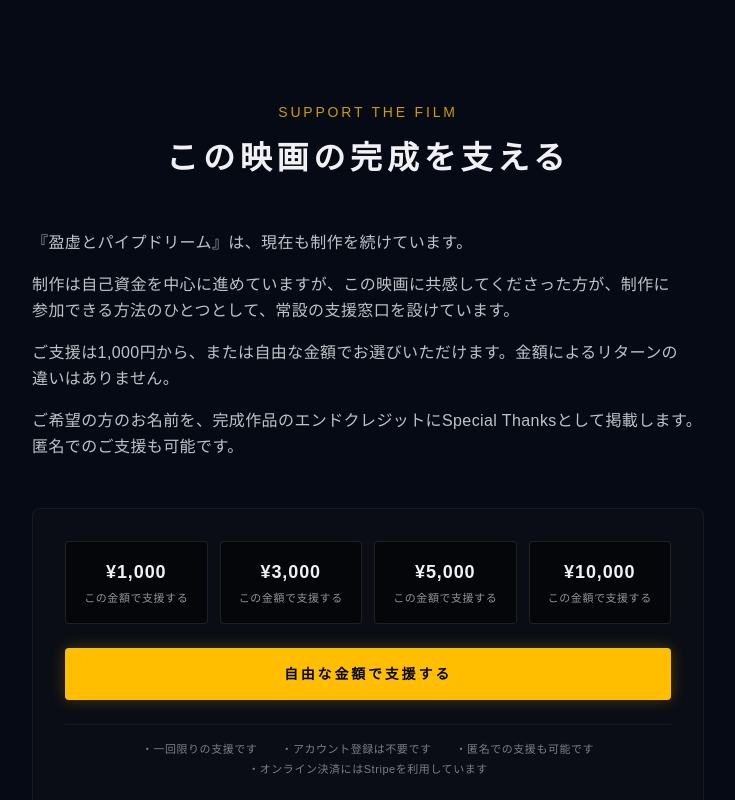
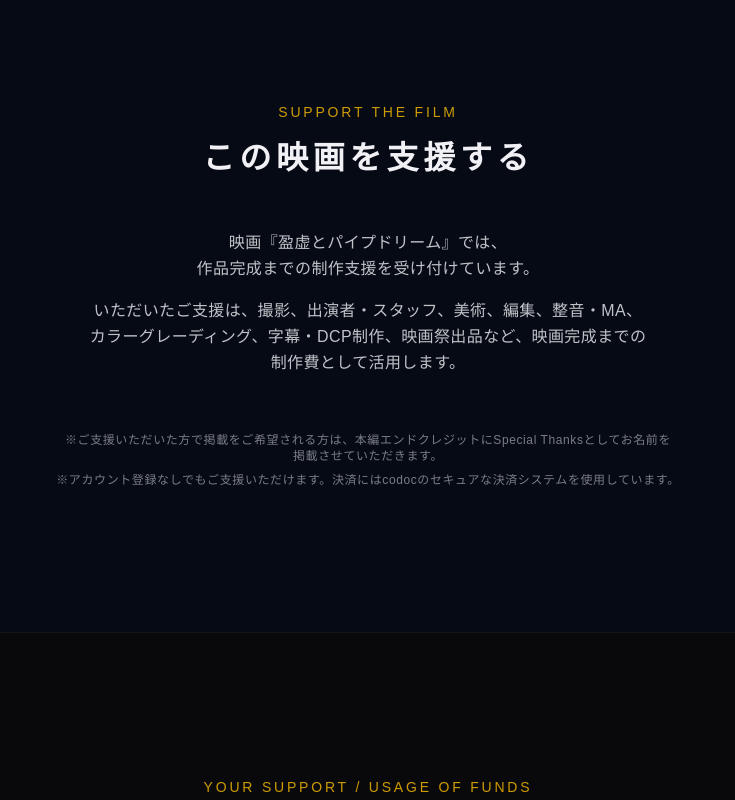
Before and after one commit to kdkmsy1016-ops/pipedream, a Next.js app: page / in a window 1280 px wide. Shown: the part 7060-7860 px from the top of the page, without its empty margins (272-1007 px from the left). Built offline with nearby package versions, Linux system fonts and the light colour scheme.

Commit message:
feat(codoc): integrate codoc chip widget into support section for test environment

```diff
--- a/app/components/SupportSection.tsx
+++ b/app/components/SupportSection.tsx
@@ -1,27 +1,10 @@
 "use client";
-
-import { motion } from "framer-motion";
-import { STRIPE_PAYMENT_LINKS } from "../config/supportConfig";
 
 interface SupportSectionProps {
   id?: string;
 }
 
 export default function SupportSection({ id = "support" }: SupportSectionProps) {
-  const fixedOptions = [
-    { label: "¥1,000", url: STRIPE_PAYMENT_LINKS.yen1000 },
-    { label: "¥3,000", url: STRIPE_PAYMENT_LINKS.yen3000 },
-    { label: "¥5,000", url: STRIPE_PAYMENT_LINKS.yen5000 },
-    { label: "¥10,000", url: STRIPE_PAYMENT_LINKS.yen10000 },
-  ];
-
-  const footnotes = [
-    "一回限りの支援です",
-    "アカウント登録は不要です",
-    "匿名での支援も可能です",
-    "オンライン決済にはStripeを利用しています"
-  ];
-
   return (
     <section id={id} className="bg-background py-20 sm:py-24 md:py-36 px-4 sm:px-6 border-t border-white/5 relative overflow-hidden font-serif">
       <div className="max-w-2xl w-full mx-auto space-y-10 sm:space-y-12">
@@ -32,75 +15,40 @@ export default function SupportSection({ id = "support" }: SupportSectionProps)
             Support The Film
           </p>
           <h2 className="text-[clamp(1.35rem,4.5vw,2rem)] font-bold tracking-wide md:tracking-[0.15em] text-foreground text-balanced">
-            この映画の完成を支える
+            この映画を支援する
           </h2>
         </div>
 
-        {/* Explanation Text First */}
-        <div className="space-y-4 text-foreground/80 leading-relaxed text-sm md:text-base tracking-normal sm:tracking-wide text-justify md:text-left text-auto-phrase">
+        {/* Explanation Text */}
+        <div className="space-y-4 text-foreground/80 leading-relaxed text-sm md:text-base tracking-normal sm:tracking-wide text-justify md:text-center max-w-xl mx-auto text-auto-phrase">
           <p>
-            『盈虚とパイプドリーム』は、現在も制作を続けています。
+            映画『盈虚とパイプドリーム』では、<br className="hidden sm:inline" />
+            作品完成までの制作支援を受け付けています。
           </p>
           <p>
-            制作は自己資金を中心に進めていますが、この映画に共感してくださった方が、制作に参加できる方法のひとつとして、常設の支援窓口を設けています。
-          </p>
-          <p>
-            ご支援は1,000円から、または自由な金額でお選びいただけます。金額によるリターンの違いはありません。
-          </p>
-          <p>
-            ご希望の方のお名前を、完成作品のエンドクレジットにSpecial Thanksとして掲載します。匿名でのご支援も可能です。
+            いただいたご支援は、撮影、出演者・スタッフ、美術、編集、整音・MA、カラーグレーディング、字幕・DCP制作、映画祭出品など、映画完成までの制作費として活用します。
           </p>
         </div>
 
-        {/* Minimal Amount Selection UI */}
-        <motion.div
-          initial={{ opacity: 0, y: 15 }}
-          whileInView={{ opacity: 1, y: 0 }}
-          viewport={{ once: true }}
-          transition={{ duration: 0.6 }}
-          className="bg-zinc-900/30 border border-white/5 rounded-lg p-4 sm:p-6 md:p-8 space-y-5 sm:space-y-6"
-        >
-          {/* 4 Fixed Amount Buttons */}
-          <div className="grid grid-cols-2 sm:grid-cols-4 gap-2.5 sm:gap-3">
-            {fixedOptions.map((opt) => (
-              <a
-                key={opt.label}
-                href={opt.url}
-                target="_blank"
-                rel="noopener noreferrer"
-                className="group min-h-[58px] sm:min-h-[64px] flex flex-col items-center justify-center py-3 sm:py-4 px-2 sm:px-3 bg-black/50 hover:bg-[#ffbf00]/10 border border-white/10 hover:border-[#ffbf00]/50 text-foreground hover:text-[#ffbf00] transition-all duration-200 rounded text-center active:scale-[0.98]"
-              >
-                <span className="text-sm sm:text-base md:text-lg font-bold tracking-wider">
-                  {opt.label}
-                </span>
-                <span className="text-[10px] sm:text-[11px] text-foreground/60 group-hover:text-[#ffbf00]/90 tracking-normal sm:tracking-wider mt-0.5 sm:mt-1 whitespace-nowrap">
-                  この金額で支援する
-                </span>
-              </a>
-            ))}
-          </div>
+        {/* codoc チップ・ウィジェット */}
+        <div className="w-full max-w-xl mx-auto my-8 sm:my-12">
+          <div
+            id="codoc-entry-Iu1j01olgg"
+            className="codoc-entries"
+            data-without-body="1"
+            data-support-message=""
+          />
+        </div>
 
-          {/* Custom Amount Button */}
-          <div>
-            <a
-              href={STRIPE_PAYMENT_LINKS.custom}
-              target="_blank"
-              rel="noopener noreferrer"
-              className="w-full min-h-[48px] flex items-center justify-center py-3.5 sm:py-4 px-3 sm:px-4 bg-[#ffbf00] hover:bg-white text-zinc-950 font-bold transition-all duration-300 rounded text-xs sm:text-sm tracking-normal sm:tracking-wider md:tracking-[0.2em] text-center shadow-[0_0_15px_rgba(255,191,0,0.25)] whitespace-nowrap active:scale-[0.98]"
-            >
-              自由な金額で支援する
-            </a>
-          </div>
-
-          {/* Small Discreet Footnotes */}
-          <div className="pt-4 border-t border-white/5 space-y-1.5">
-            <div className="flex flex-wrap items-center justify-center gap-x-4 sm:gap-x-6 gap-y-1 text-[10px] sm:text-[11px] text-foreground/50 tracking-normal sm:tracking-wider text-auto-phrase">
-              {footnotes.map((fn) => (
-                <span key={fn} className="whitespace-nowrap">・{fn}</span>
-              ))}
-            </div>
-          </div>
-        </motion.div>
+        {/* Supplementary Footnotes */}
+        <div className="pt-2 text-center space-y-2 text-[11px] sm:text-xs text-foreground/50 tracking-normal sm:tracking-wider text-auto-phrase">
+          <p>
+            ※ご支援いただいた方で掲載をご希望される方は、本編エンドクレジットにSpecial Thanksとしてお名前を掲載させていただきます。
+          </p>
+          <p>
+            ※アカウント登録なしでもご支援いただけます。決済にはcodocのセキュアな決済システムを使用しています。
+          </p>
+        </div>
 
       </div>
     </section>
--- a/app/layout.tsx
+++ b/app/layout.tsx
@@ -2,6 +2,7 @@ import { Analytics } from "@vercel/analytics/react";
 import { SpeedInsights } from "@vercel/speed-insights/next";
 import type { Metadata, Viewport } from "next";
 import { Noto_Serif_JP } from "next/font/google";
+import Script from "next/script";
 import Navigation from "./components/Navigation";
 import "./globals.css";
 
@@ -104,6 +105,13 @@ export default function RootLayout({
         {children}
         <Analytics />
         <SpeedInsights />
+        <Script
+          src="https://codoc.jp/js/cms.js"
+          data-css="rainbow-square"
+          data-usercode="rZ1NB5HCuw"
+          charSet="UTF-8"
+          strategy="afterInteractive"
+        />
       </body>
     </html>
   );
--- a/app/page.tsx
+++ b/app/page.tsx
@@ -14,12 +14,10 @@ import PastCrowdfundingSection from "./components/PastCrowdfundingSection";
 import FinalCTASection from "./components/FinalCTASection";
 import ContactSection from "./components/ContactSection";
 import MobileSupportStickyBar from "./components/MobileSupportStickyBar";
-import NoSSR from "./components/NoSSR";
 
 export default function Home() {
   return (
     <main className="flex min-h-screen flex-col bg-background text-foreground overflow-x-hidden">
-      <NoSSR>
       {/* 01 / HERO */}
       <HeroRenewed />
 
@@ -61,7 +59,6 @@ export default function Home() {
 
       {/* Mobile Sticky Support UX */}
       <MobileSupportStickyBar />
-      </NoSSR>
 
       {/* Footer */}
       <footer className="py-8 text-center text-xs text-foreground/40 font-serif border-t border-white/5 space-y-2">
```
Lines whose indentation alone changed are shown as unchanged.
